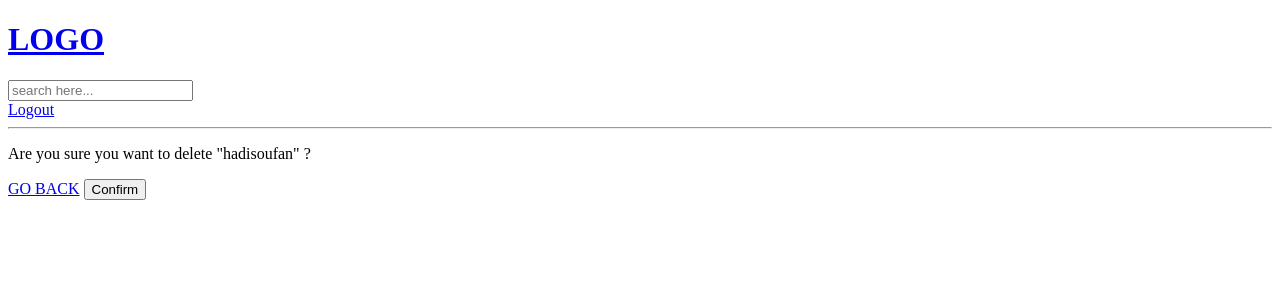
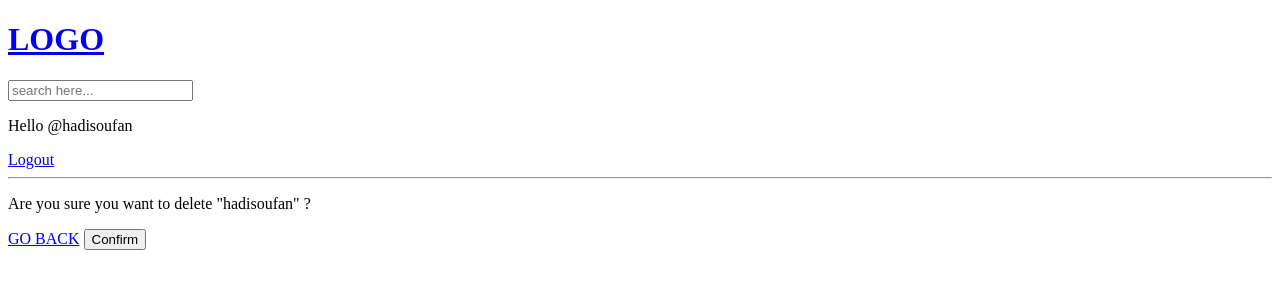
Before and after one commit to hadysoufan/HIve-APP, a Django app: page /delete/7 in a window 1280 px wide. Shown: the top 300 px of the page. Run offline with Django 4.2, Linux system fonts and the light colour scheme; the first user in the database is signed in; data comes from the database, SQL or seed files in the repository.

Commit message:
Adding username in the navbar if authenticated

```diff
--- a/templates/navbar.html
+++ b/templates/navbar.html
@@ -7,6 +7,7 @@
 </form>
 
 {% if request.user.is_authenticated%}
+<p>Hello @{{request.user}}</p>
 <a href="{% url 'logout' %}">Logout</a>
 {% else %}
 <a href="{% url 'login' %}">login</a>
```
